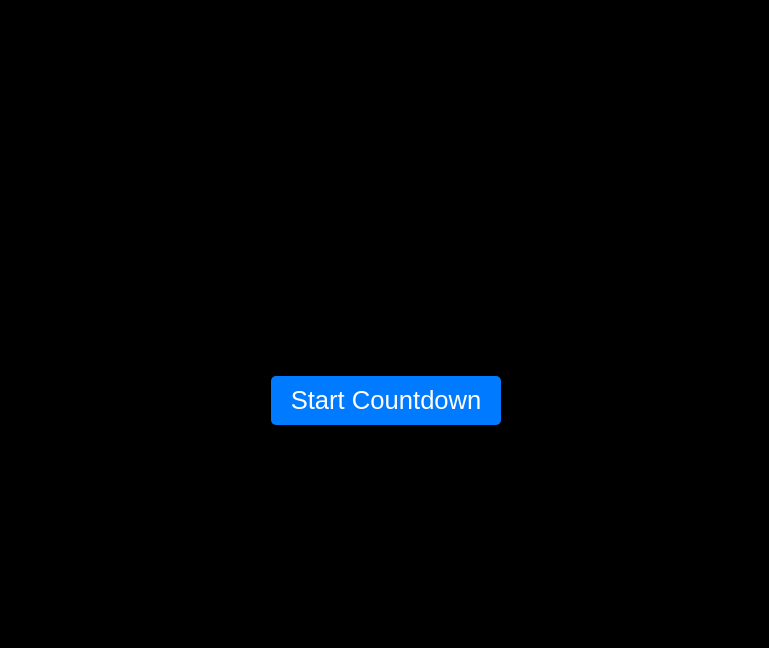
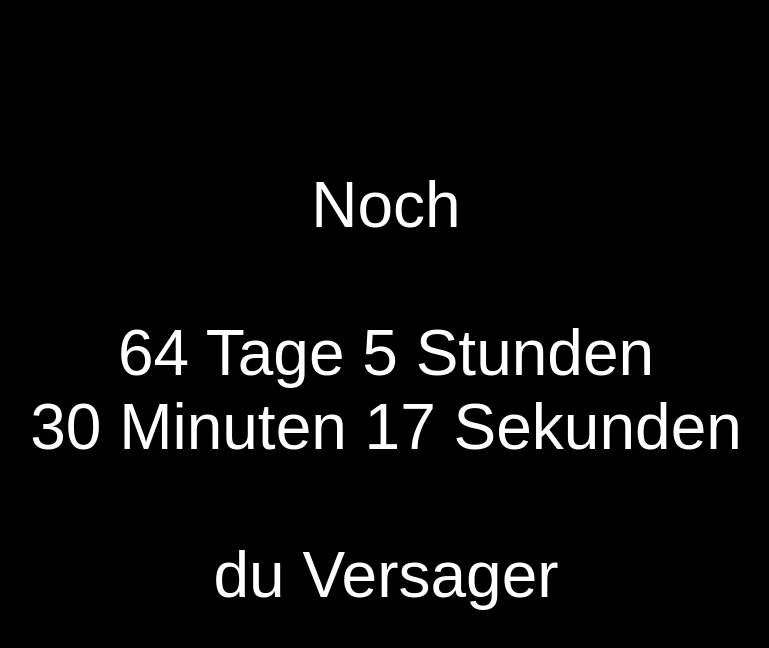
Before and after one commit to lukasfritschi/lukasfritschi.github.io, a plain HTML site: page index.html in a window 1280 px wide. Both pictures are taken after a click on the button "Start Countdown". Shown: the whole page, without its empty margins (254-1023 px from the left). Drawn offline with Linux system fonts and the light colour scheme.

Commit message:
Update index.html

```diff
--- a/index.html
+++ b/index.html
@@ -46,6 +46,7 @@
 
     <script>
         function startFullScreen() {
+            // Start full screen mode
             if (document.documentElement.requestFullscreen) {
                 document.documentElement.requestFullscreen();
             } else if (document.documentElement.mozRequestFullScreen) { // Firefox
@@ -55,8 +56,16 @@
             } else if (document.documentElement.msRequestFullscreen) { // IE/Edge
                 document.documentElement.msRequestFullscreen();
             }
+            // Hide the start button and show the countdown
             document.getElementById("startButton").style.display = "none";
             document.getElementById("title").style.display = "block";
+
+            // Preload and play the sound immediately
+            var whistleSound = document.getElementById("whistle");
+            whistleSound.play().catch(function(error) {
+                console.log('Audio playback failed:', error);
+            });
+
             startCountdown();
         }
 
@@ -80,10 +89,14 @@
                 var seconds = Math.floor((distance % (1000 * 60)) / 1000);
 
                 // Output the result in an element with id="countdown"
-                document.getElementById("countdown").innerHTML = days + " Tage " + hours + " Stunden " + <br> + minutes + " Minuten " + seconds + " Sekunden ";
+                document.getElementById("countdown").innerHTML =
+                    days + " Tage " + hours + " Stunden <br>" +
+                    minutes + " Minuten " + seconds + " Sekunden ";
 
                 // Play the whistle sound
-                document.getElementById("whistle").play();
+                document.getElementById("whistle").play().catch(function(error) {
+                    console.log('Audio playback failed:', error);
+                });
 
                 // If the count down is finished, write some text
                 if (distance < 0) {
```
